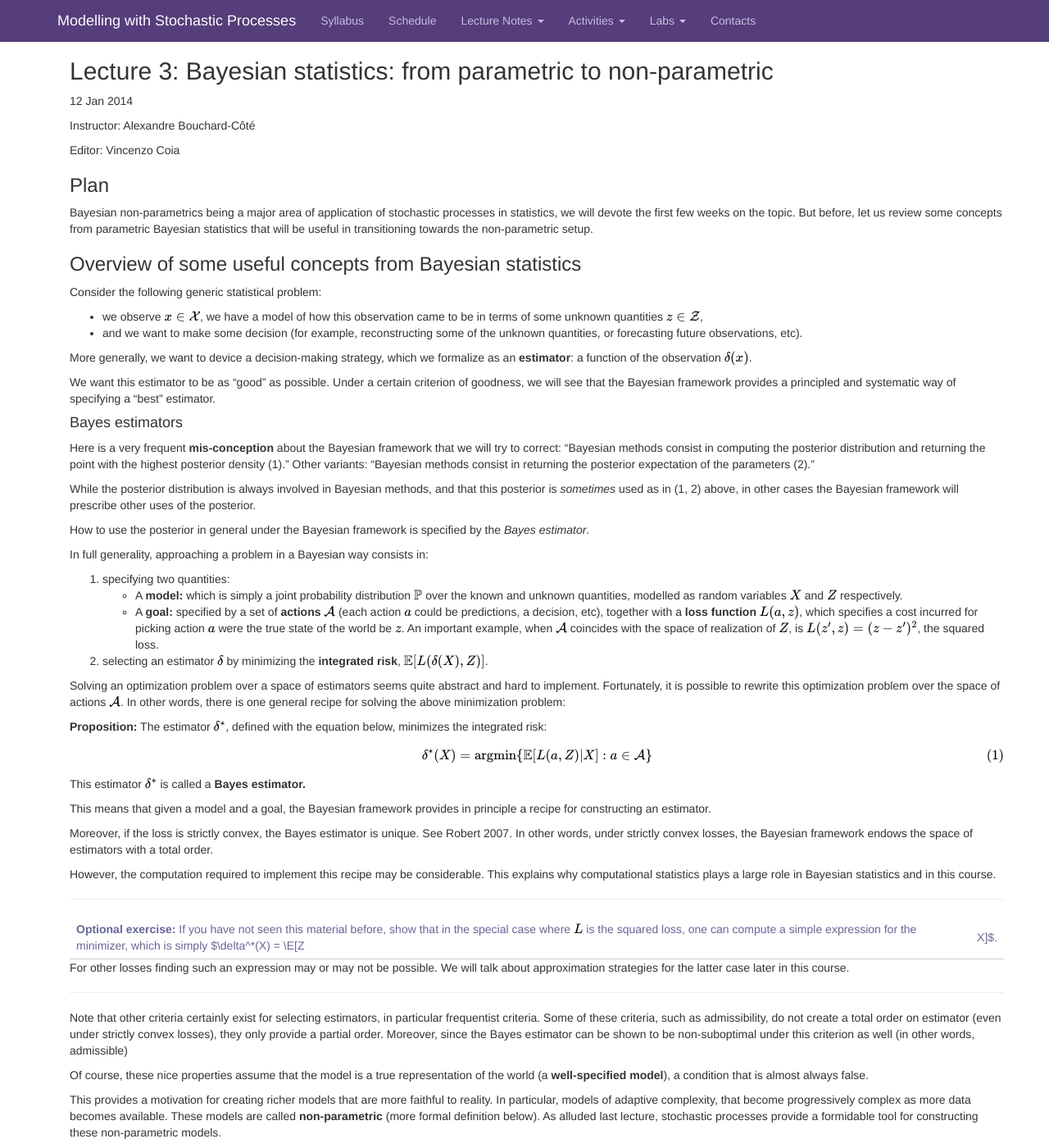
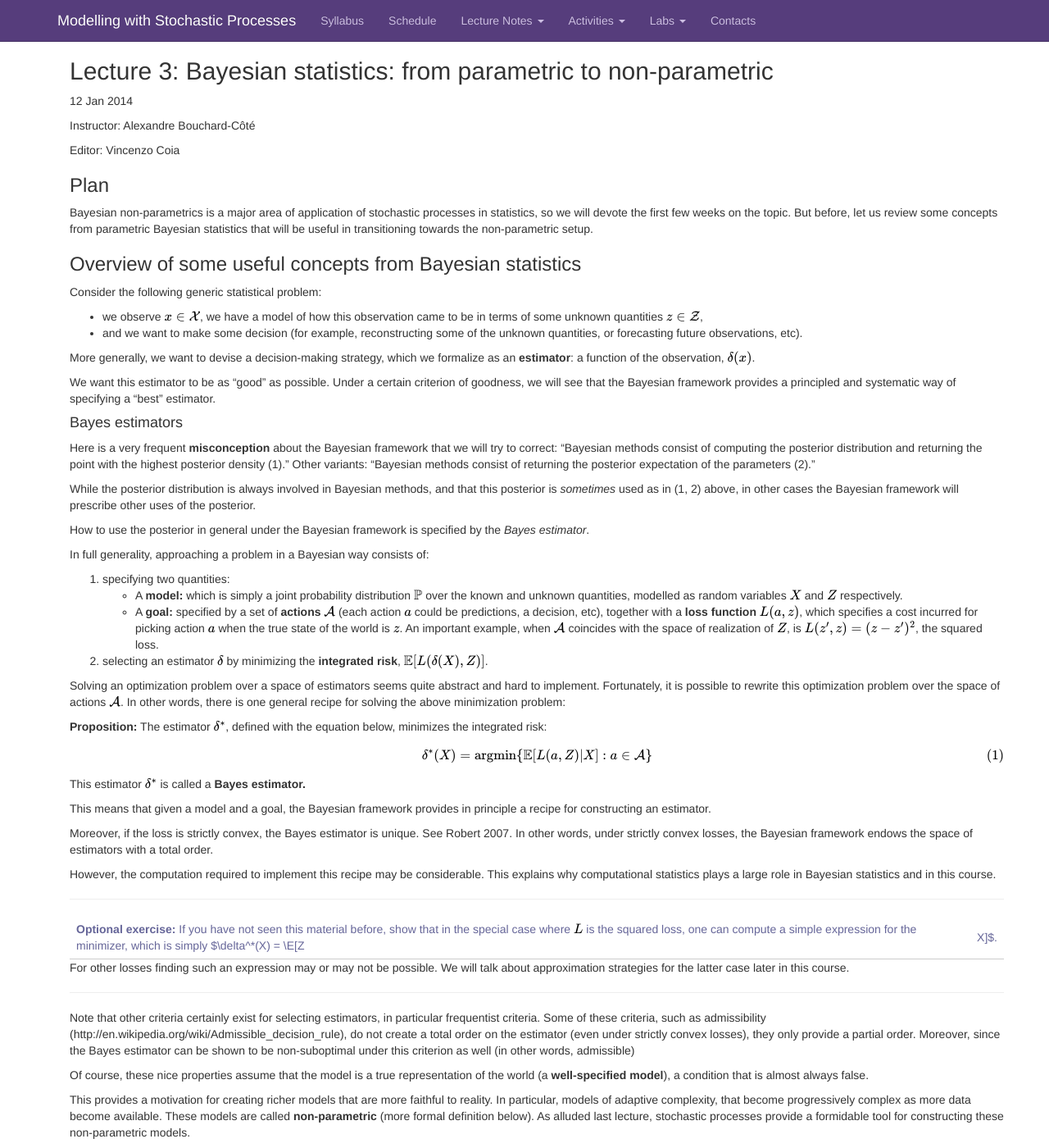
Before and after one commit to snowdj/stochastic_process_notes, a Jekyll site: the page built from _posts/2014-01-12-notes-lecture3.md, in a window 1280 px wide and 1400 px high. Shown: the whole window at 82% size. Built offline with Jekyll 4.4.1, drawn with Linux system fonts in a browser that asks for light colours; nearby versions of some CDN libraries; Markdown is read by kramdown in place of the engine named in the settings; formulas are drawn with MathJax 3; comment, search, counter and statistics services are not loaded; some of the changed text lies outside the part shown.

Commit message:
Image for lecture 3

```diff
--- a/_posts/2014-01-12-notes-lecture3.md
+++ b/_posts/2014-01-12-notes-lecture3.md
@@ -10,7 +10,7 @@
 
 ### Plan
 
-Bayesian non-parametrics being a major area of application of stochastic processes in statistics, we will devote the first few weeks on the topic. But before, let us review some concepts from parametric Bayesian statistics that will be useful in transitioning towards the non-parametric setup.
+Bayesian non-parametrics is a major area of application of stochastic processes in statistics, so we will devote the first few weeks on the topic. But before, let us review some concepts from parametric Bayesian statistics that will be useful in transitioning towards the non-parametric setup.
 
 ### Overview of some useful concepts from Bayesian statistics
 
@@ -19,23 +19,23 @@
 - we observe $x \in \Xscr$, we have a model of how this observation came to be in terms of some unknown quantities $z \in \Zscr$,
 - and we want to make some decision (for example, reconstructing some of the unknown quantities, or forecasting future observations, etc).
 
-More generally, we want to device a decision-making strategy, which we formalize as an **estimator**: a function of the observation $\delta(x)$.
+More generally, we want to devise a decision-making strategy, which we formalize as an **estimator**: a function of the observation, $\delta(x)$.
 
 We want this estimator to be as "good" as possible. Under a certain criterion of goodness, we will see that the Bayesian framework provides a principled and systematic way of specifying a "best" estimator.
 
 #### Bayes estimators
 
-Here is a very frequent **mis-conception** about the Bayesian framework that we will try to correct: "Bayesian methods consist in computing the posterior distribution and returning the point with the highest posterior density (1)." Other variants: "Bayesian methods consist in returning the posterior expectation of the parameters (2)."
+Here is a very frequent **misconception** about the Bayesian framework that we will try to correct: "Bayesian methods consist of computing the posterior distribution and returning the point with the highest posterior density (1)." Other variants: "Bayesian methods consist of returning the posterior expectation of the parameters (2)."
 
 While the posterior distribution is always involved in Bayesian methods, and that this posterior is *sometimes* used as in (1, 2) above, in other cases the Bayesian framework will prescribe other uses of the posterior.
 
 How to use the posterior in general under the Bayesian framework is specified by the *Bayes estimator*.
 
-In full generality, approaching a problem in a Bayesian way consists in:
+In full generality, approaching a problem in a Bayesian way consists of:
 
 1. specifying two quantities:
   - A **model:** which is simply a joint probability distribution $\P$ over the known and unknown quantities, modelled as random variables $X$ and $Z$ respectively.
-  - A **goal:** specified by a set of **actions** $\Ascr$ (each action $a$ could be predictions, a decision, etc), together with a **loss function** $L(a, z)$, which specifies a cost incurred for picking action $a$ were the true state of the world be $z$. An important example, when $\Ascr$ coincides with the space of realization of $Z$, is $L(z', z) = (z - z')^2$, the squared loss.
+  - A **goal:** specified by a set of **actions** $\Ascr$ (each action $a$ could be predictions, a decision, etc), together with a **loss function** $L(a, z)$, which specifies a cost incurred for picking action $a$ when the true state of the world is $z$. An important example, when $\Ascr$ coincides with the space of realization of $Z$, is $L(z', z) = (z - z')^2$, the squared loss.
 2. selecting an estimator $\delta$ by minimizing the **integrated risk**, $\E[L(\delta(X), Z)]$.
 
 Solving an optimization problem over a space of estimators seems quite abstract and hard to implement. Fortunately, it is possible to rewrite this optimization problem over the space of actions $\Ascr$. In other words, there is one general recipe for solving the above minimization problem:
@@ -61,11 +61,11 @@
 
 ---
 
-Note that other criteria certainly exist for selecting estimators, in particular frequentist criteria. Some of these criteria, such as admissibility, do not create a total order on estimator (even under strictly convex losses), they only provide a partial order. Moreover, since the Bayes estimator can be shown to be non-suboptimal under this criterion as well (in other words, admissible)
+Note that other criteria certainly exist for selecting estimators, in particular frequentist criteria. Some of these criteria, such as admissibility (http://en.wikipedia.org/wiki/Admissible_decision_rule), do not create a total order on the estimator (even under strictly convex losses), they only provide a partial order. Moreover, since the Bayes estimator can be shown to be non-suboptimal under this criterion as well (in other words, admissible)
 
 Of course, these nice properties assume that the model is a true representation of the world (a **well-specified model**), a condition that is almost always false.
 
-This provides a motivation for creating richer models that are more faithful to reality. In particular, models of adaptive complexity, that become progressively complex as more data becomes available. These models are called **non-parametric** (more formal definition below). As alluded last lecture, stochastic processes provide a formidable tool for constructing these non-parametric models.
+This provides a motivation for creating richer models that are more faithful to reality. In particular, models of adaptive complexity, that become progressively complex as more data become available. These models are called **non-parametric** (more formal definition below). As alluded last lecture, stochastic processes provide a formidable tool for constructing these non-parametric models.
 
 #### Well-specified Bayesian models exist, but can force us to be non-parametric
 
@@ -100,7 +100,7 @@
 
 ---
 
-**Theorem:** De Finetti ([simple version](http://www.math.kth.se/matstat/gru/Statistical%20inference/definetti.pdf)): If $(X\_1, X\_2, \dots)$ is an exchangeable sequence of **binary** random variables, $X\_i : \Omega' \to \{0,1\}$ then there exists a random variable $Z : \Omega' \to [0, 1]$ such that $X\_i | Z \sim \Bern(Z)$.
+**Theorem:** De Finetti ([simple version](http://www.math.kth.se/matstat/gru/Statistical%20inference/definetti.pdf)): If $(X\_1, X\_2, \dots)$ is an exchangeable sequence of **binary** random variables, $X\_i : \Omega' \to \\{0,1\\}$ then there exists a random variable $Z : \Omega' \to [0, 1]$ such that $X\_i | Z \sim \Bern(Z)$.
 
 In other words, if all we are modelling is a sequence of exchangeable binary random variables, we do not need a non-parametric model. On the other hand, if the $X\_i$ are real, the situation is different:
 
@@ -122,17 +122,17 @@
 Formally, a parametric Bayesian model contains two ingredients:
 
 1. A collection of densities over the observations $\Xscr$, indexed by the space of unknowns $\Zscr$. These densities are called **likelihoods**, $\Lscr = \\{\ell(x | z) : z\in\Zscr\\}$. The parametric assumption simply means that the collection is smoothly indexed by a subset of an Euclidean space, $\Zscr \subset \RR^k$ for some fixed integer $k$.
-2. A prior density $p$ on $Z$.<sub>Note: the random variable $X, Z$ are not necessarily continuous, so the densities $\ell$ and $p$ are define with respect to some arbitrary (but fixed and known) reference measures. Since they do not play a central role in the theory, we will keep these reference measure anonymous, writing $\ud x, \ud z$ for integration with respect to these variables.</sub>
+2. A prior density $p$ on $Z$.<sub>Note: the random variables $X, Z$ are not necessarily continuous, so the densities $\ell$ and $p$ are defined with respect to some arbitrary (but fixed and known) reference measures. Since they do not play a central role in the theory, we will keep these reference measures anonymous, writing $\ud x, \ud z$ for integration with respect to these variables.</sub>
 
 ---
 
-**Example:** Consider a multinomial (categorical) likelihood model over three categories. This means that each individual observation $x\_i$ is a point from a finite set of $k = 3$ objects, and the full dataset is: $ x = (x\_1, \dots, x\_n), x\_i \in \\{\textrm{category 1, category 2, category 3}\\}$. The parameter consists in three numbers $z = (z\_1, z\_2, z\_3)$ that sum to one. This is a subset of $\\RR^3$, therefore this is a parametric model. The value of the likelihood is given by:
+**Example:** Consider a multinomial (categorical) likelihood model over three categories. This means that each individual observation $x\_i$ is a point from a finite set of $k = 3$ objects, and the full dataset is: $ x = (x\_1, \dots, x\_n), x\_i \in \\{\textrm{category 1, category 2, category 3}\\}$. The parameter consists of three numbers $z = (z\_1, z\_2, z\_3)$ that sum to one. This is a subset of $\\RR^3$, therefore this is a parametric model. The value of the likelihood is given by:
 
 \\begin{eqnarray}
 \ell(x | z) = z\_1^{n\_1(x)} z\_2^{n\_2(x)} z\_3^{n\_3(x)},
 \\end{eqnarray}
 
-where $n\_k(z)$ returns the number of times category $k$ was picked among the $n$ observations $x= (x\_1, \dots, x\_n)$ (since the likelihood only depends on the function $n = (n\_1, n\_2, n\_3)$, we say that $n$ is a sufficient statistic. As we have discussed last week, a suitable prior on $z$ is given by picking a Dirichlet distribution,
+where $n\_k(z)$ returns the number of times category $k$ was picked among the $n$ observations $x= (x\_1, \dots, x\_n)$ (since the likelihood only depends on the function $n = (n\_1, n\_2, n\_3)$, we say that $n$ is a sufficient statistic). As we have discussed last week, a suitable prior on $z$ is given by picking a Dirichlet distribution,
 
 \\begin{eqnarray}
 p(z) = z\_1^{\alpha\_1} z\_2^{\alpha\_2} z\_3^{\alpha\_3},
@@ -174,7 +174,7 @@
 1. The prior density is in this family: $p = p\_{h\_0} \in \Cscr$
 2. More generally, given any observed dataset $x$, the posterior density should be a member of the conjugate family: $p(z|x) = p\_{h'}(z) \in \Cscr$ for some **updated hyper-parameters** $h'$.
 
-Finding a collection that satisfies these two conditions is easy. For example, if $\Lscr$ is an [exponential family](http://en.wikipedia.org/wiki/Exponential_family) with $k$-dimensional parameters, it is always possible to find a conjugate family with $k+1$-dimensional parameters (see this [hand-out]({{ site.url }}/images/handout_1_expfam.pdf)). Note also that trivially, the class of all distributions is conjugate to any likelihood model.
+Finding a collection that satisfies these two conditions is easy. For example, if $\Lscr$ is an [exponential family](http://en.wikipedia.org/wiki/Exponential_family) with $k$-dimensional parameters, it is always possible to find a conjugate family with $(k+1)$-dimensional parameters (see this [hand-out]({{ site.url }}/images/handout_1_expfam.pdf)). Note also that trivially, the class of all distributions is conjugate to any likelihood model.
 
 But in order for the conjugate approach to be computationally feasible, we should also ensure that:
 
@@ -199,11 +199,11 @@
 & \propto & z\_1^{n\_1(x) + \alpha\_1} z\_2^{n\_2(x) + \alpha\_2} z\_3^{n\_3(x) + \alpha\_3}.
 \\end{eqnarray}
 
-To conclude, we use the simple but extremely useful fact, that if two densities are proportional (in this case, Equation~(\ref{eq:dir-norm}) and (\ref{eq:dir-prop})), then they are equal (up to null sets). By Equation~(\ref{eq:dir-norm}), we can therefore conclude that the hyper-parameters update is given by $u(x, \alpha) = \alpha + n(x)$.
+To conclude, we use the simple but extremely useful fact that if two densities are proportional (in this case, Equation~(\ref{eq:dir-norm}) and (\ref{eq:dir-prop})), then they are equal (up to null sets). By Equation~(\ref{eq:dir-norm}), we can therefore conclude that the hyper-parameters update is given by $u(x, \alpha) = \alpha + n(x)$.
 
 ---
 
-Another important example of conjugate family is the normal-inverse-gamma distribution. Please read this [article](http://en.wikipedia.org/wiki/Normal_distribution#Bayesian_analysis_of_the_normal_distribution).
+Another important example of a conjugate family is the normal-inverse-gamma distribution. Please read this [article](http://en.wikipedia.org/wiki/Normal_distribution#Bayesian_analysis_of_the_normal_distribution).
 
 One final note that we will use later: tractable conjugacy also gives us a way of computing the evidence $m(x)$. This is done by rearranging Bayes rule:
 
@@ -216,19 +216,20 @@
 
 #### Hierarchical models
 
-Since conjugacy leads us to consider families of priors indexed by a hyper-parameter $h$, this begs the question: how to pick $h$? Note that both $m\_h(x)$ and $p\_h(z | x)$ implicitly depend on $h$. Here are some guidelines for approaching this question:
+Since conjugacy leads us to consider families of priors indexed by a hyper-parameter $h$, this begs the question of how to pick $h$. Note that both $m\_h(x)$ and $p\_h(z | x)$ implicitly depend on $h$. Here are some guidelines for approaching this question:
 
 1. One can maximize $m\_h(x)$ over $h$, an approach called **empirical Bayes**. Note however that this does not fit the Bayesian framework (despite its name).
-2. If the dataset is moderate to large, one can test a range of reasonable values for $h$ (a range obtained for example from discussion with a domain expert); if the risk of the action selected by the Bayes estimator is not affected (or not affected too much), one can side-step this issue and pick arbitrary from the set of reasonable values.
-3. If it is an options, one can collect more data *from the same population*. Under regularity conditions, the effect of the prior can be decreased arbitrarily (this follows from the celebrated Bernstein-von Mises theorem, see van der Vaart, p.140).
-4. If all we have access is other datasets that are related (in the sense that they have the same type of latent space $\Zscr$), but potentially from different populations, we can still exploit them using a **hierarchical Bayesian** model, described next.
+2. If the dataset is moderate to large, one can test a range of reasonable values for $h$ (a range obtained for example from discussion with a domain expert); if the risk of the action selected by the Bayes estimator is not affected (or not affected too much), one can side-step this issue and pick arbitrarily from the set of reasonable values.
+3. If it is an option, one can collect more data *from the same population*. Under regularity conditions, the effect of the prior can be decreased arbitrarily (this follows from the celebrated Bernstein-von Mises theorem, see van der Vaart, p.140).
+4. If we only have access to other datasets that are related (in the sense that they have the same type of latent space $\Zscr$), but potentially from different populations, we can still exploit them using a **hierarchical Bayesian** model, described next.
 
 Hierarchical Bayesian models are conceptually simple:
 
-1. We create distinct, exchangeable latent variable $Z\_j$, one for each related dataset $X\_j$
+1. We create distinct, exchangeable latent variables $Z\_j$, one for each related dataset $X\_j$
 2. We make the hyper-parameter $h$ be the realization of a random variable $H$. This allows the dataset to originate from different populations.
 3. We force all $Z\_j$ to share this one hyper-parameter. This step is crucial as it allows information to flow between the datasets.
 
+<img src="{{ site.url }}/images/hierarchical-lec3.png" alt="Drawing" style="width: 200px; float: center"/>
 
 One still has to pick a new prior $p^*$ on $H$, and to go again through steps 1-4 above, but this time with more data incorporated. Note that this process can be iterated as long as there is some form of known hierarchical structure in the data (as a concrete example of a type of dataset that has this property, see this non-parametric Bayesian approach to $n$-gram modelling: [Teh, 2006](http://acl.ldc.upenn.edu/P/P06/P06-1124.pdf)). More complicated techniques are needed when the hierarchical structure is unknown (we will talk about two of these techniques later in this course, namely hierarchical clustering and phylogenetics).
 
```
Also changed, not shown: images/hierarchical-lec3.png (added).
